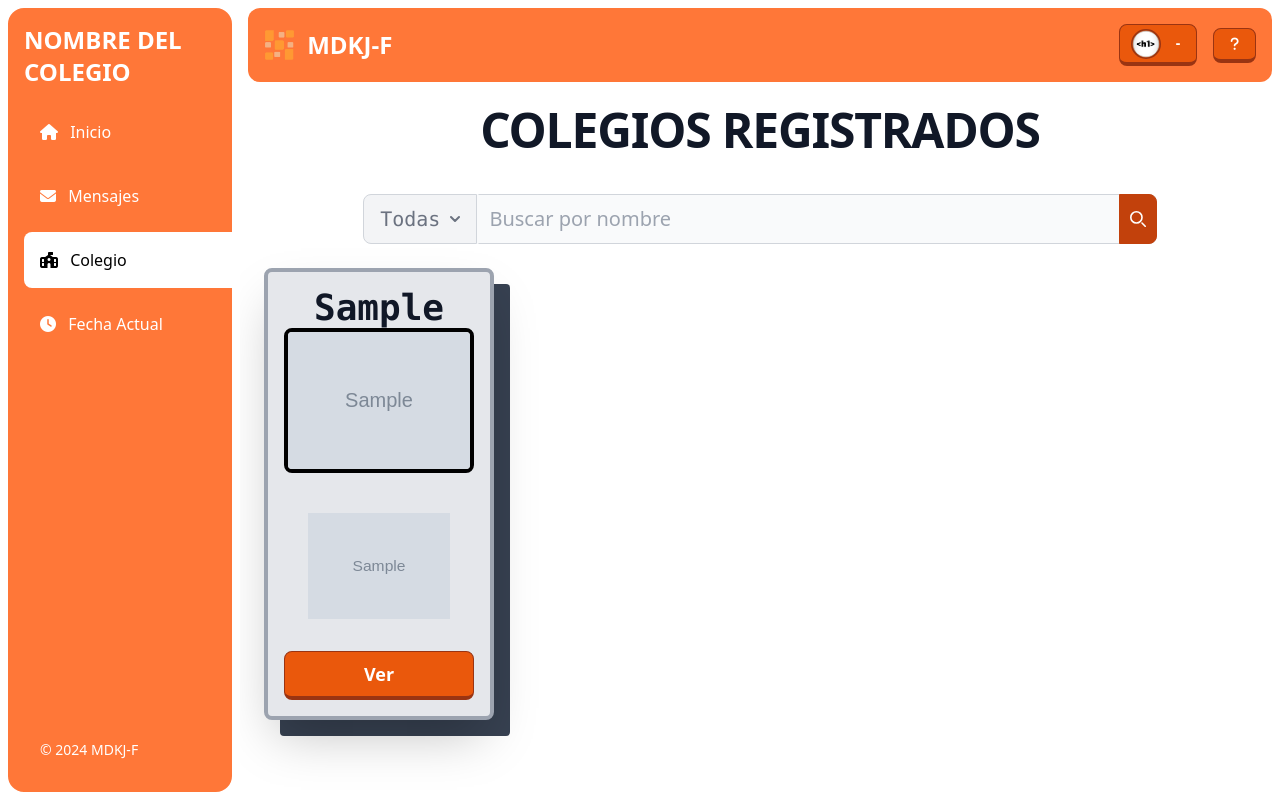
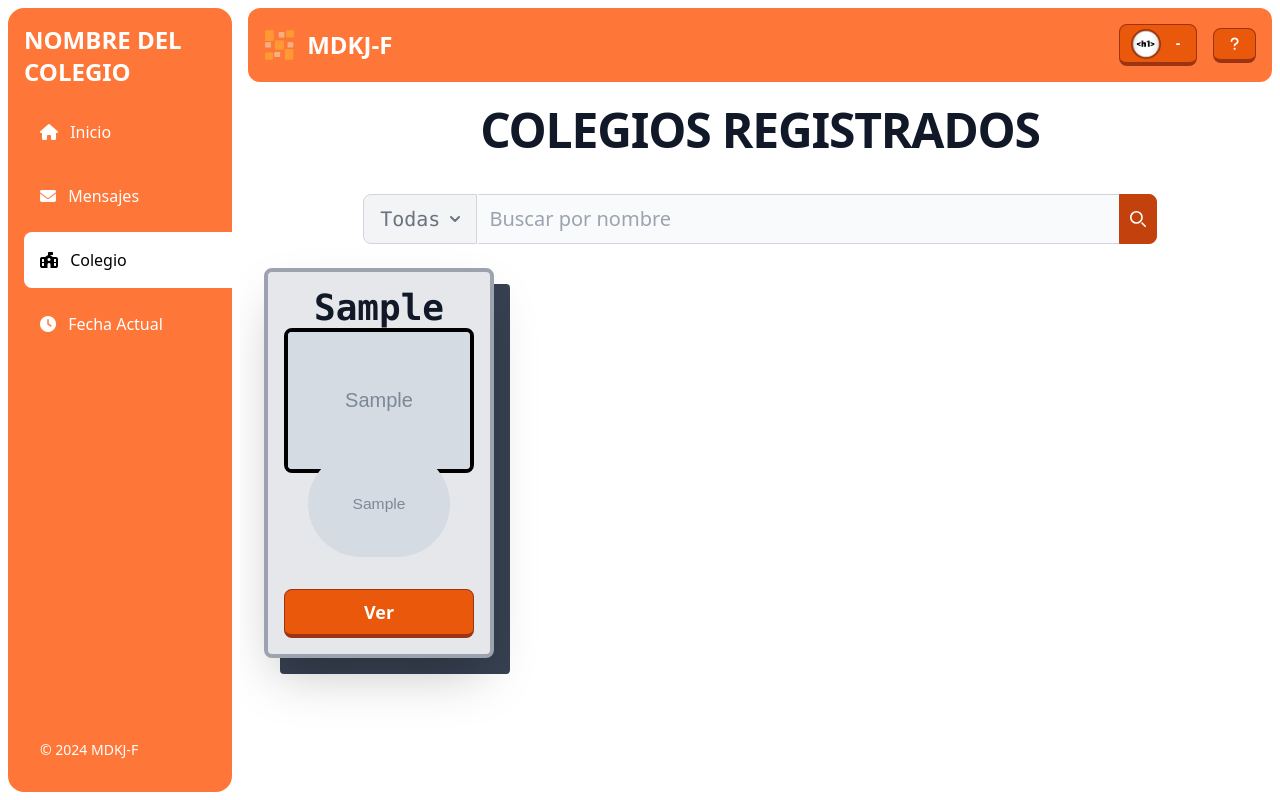
Before and after one commit to titooDiaz/PANEL-PARA-COLEGIOS, a Django app: page /users/colegios/view/ in a window 1280 px wide. Run offline with Django 4.2, Linux system fonts and the light colour scheme; tables that the repository leaves empty hold one stand-in row (values such as "Sample post"); grey boxes marked "Sample" are stand-in pictures; some libraries are stand-ins or nearby versions.

Commit message:
view of schools

```diff
--- a/colegio/templates/colegios/VerColegios.html
+++ b/colegio/templates/colegios/VerColegios.html
@@ -74,11 +74,11 @@
             <span class="absolute top-0 left-0 mt-4 ml-4 h-full w-full rounded bg-gray-700 "></span>
             <div class="relative h-full w-full items-center bg-gray-200 border-4 border-gray-400 rounded-lg p-4 shadow-2xl duration-300 ease-in-out">
 
-                <div class="block w-full">
+                <div class="block w-full relative">
                     <h5 class="font-mono font-bold text-gray-900 text-4xl text-center">{{colegio.colegio}}</h5>
                     <img class="w-full rounded-lg border-black border-4" src="{{colegio.banner.url}}" alt="Colegio_Banner">
-                    <div class="image-container relative mt-4">
-                        <img class="w-full p-6" src="{{colegio.foto.url}}" alt="Colegio_Photo">
+                    <div class="image-container relative mt-[-46px]">
+                        <img class="w-full p-6 rounded-full" src="{{colegio.foto.url}}" alt="Colegio_Photo">
                     </div>
                     <div class="mt-2 flex">
                         <a type="button" href="#" class="myButton font-semibold text-white px-2 rounded-lg bg-orange-600 border-l border-r border-t border-4 border-orange-800 hover:scale-105 transition duration-300 ease-in-out focus:border focus:mt-1 w-full py-2 text-center text-lg block">Ver</a>
--- a/colegio/users/models.py
+++ b/colegio/users/models.py
@@ -46,7 +46,7 @@ TIPO_SANGRE = [
 #MOVERLO A INFORMACION PODRIA PROVOCAR UNA RELACION INVERSA.
 def colegio_directory_path_profile(instance, filename):
     # el cero es el format
-    profile_picture_name = 'colegiosFoto/{0}/profile.png'.format(instance.clave)
+    profile_picture_name = 'colegiosFoto/media/{0}/profile.png'.format(instance.clave)
     full_path = os.path.join(settings.MEDIA_ROOT, profile_picture_name)
     if os.path.exists(full_path):
         os.remove(full_path)
```
